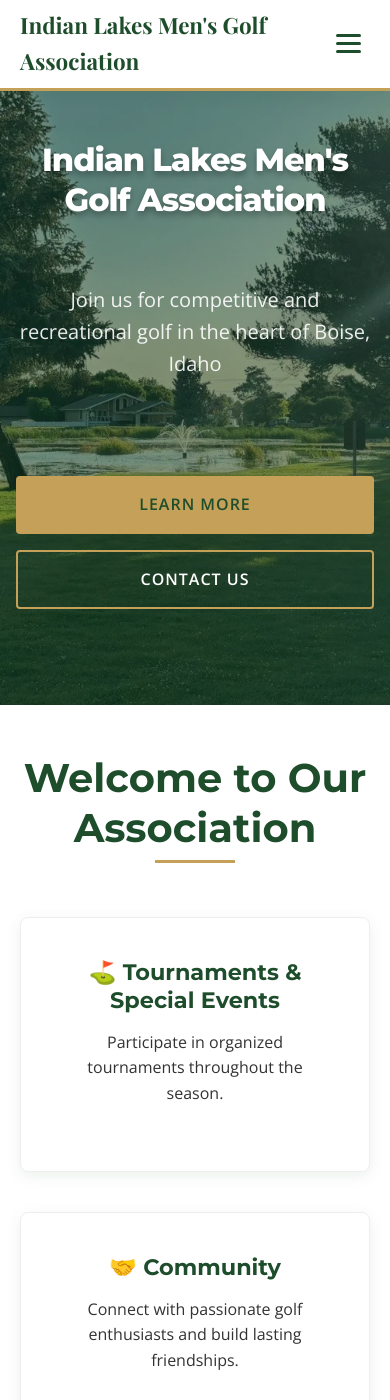
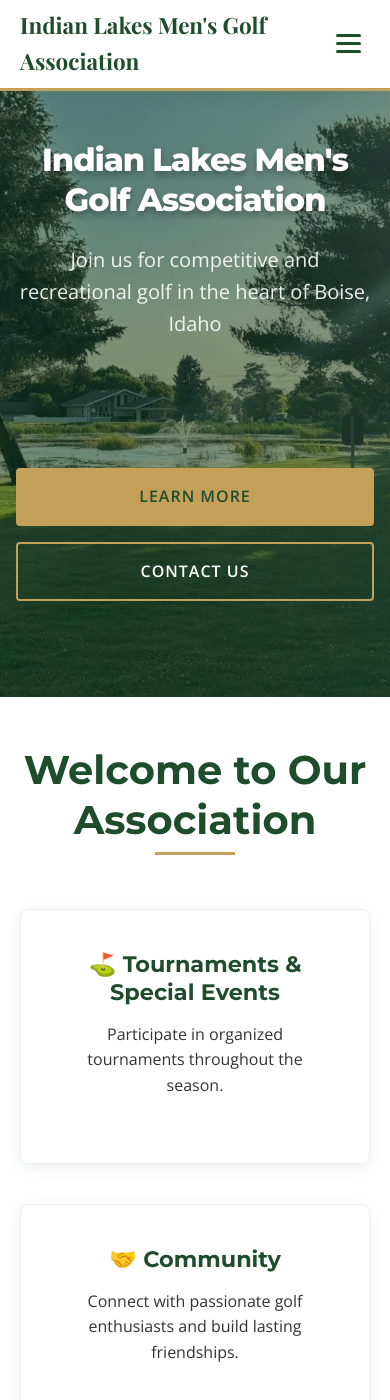
Before and after one commit to lslatz/mens-golf-assoc-website, a Jekyll site: the page built from index.md, in a window 390 px wide and 1400 px high. Built offline with Jekyll 4.4.1, drawn with Linux system fonts in a browser that asks for light colours.

Commit message:
Adjust margin for lead text in hero section and update button group layout for improved mobile visibility

```diff
--- a/assets/css/modern-style.css
+++ b/assets/css/modern-style.css
@@ -736,7 +736,6 @@ main {
 
   .hero .lead {
     font-size: 1.25rem;
-    margin-top: 4rem; /* Push text/buttons down for mobile image visibility */
   }
 
   h1 { font-size: 2.5rem; }
@@ -744,6 +743,7 @@ main {
 
   .btn-group {
     flex-direction: column;
+    margin-top: 8rem;
   }
 
   .features-grid,
```
